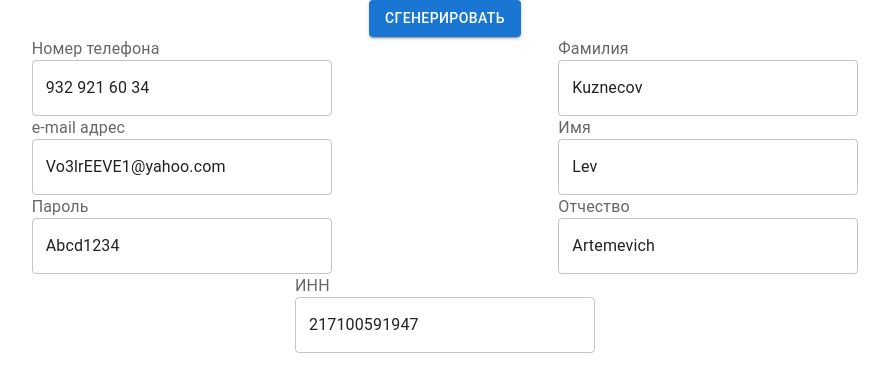
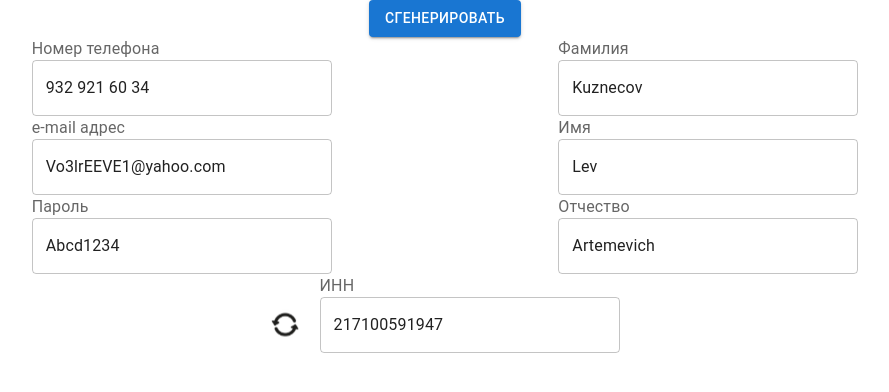
Before and after one commit to Orehik/mock_data_generator, a React (Vite) app: page / in a window 1280 px wide. Shown: the top 392 px of the page, without its empty margins (195-1084 px from the left). Built offline with nearby package versions, Linux system fonts and the light colour scheme.

Commit message:
added the ability to update your personal identification number

```diff
--- a/src/App.css
+++ b/src/App.css
@@ -15,5 +15,6 @@
 }
 
 .box_element {
+  display: flex;
   align-self: center;
 }
--- a/src/App.tsx
+++ b/src/App.tsx
@@ -1,5 +1,6 @@
 import { useEffect, useMemo, useState } from "react";
 
+import { RefreshInn } from "./components/RefreshInn/RefreshInn";
 import { BaseInput } from "./components/BaseInput/BaseInput";
 import { BaseButton } from "./components/Button/Button";
 import { INPUT_LABELS } from "./constants";
@@ -31,6 +32,10 @@ function App() {
   const [firstname, setFirstname] = useState('');
   const [middlename, setMiddlename] = useState('');
   const [inn, setInn] = useState('');
+
+  const innGenerator = () => {
+    setInn(TAXGenerator());
+  }
 
   const getStarted = () => {
     setPhoneNumber(generateRussianPhoneNumber());
@@ -67,8 +72,12 @@ function App() {
                      value={middlename}/>
         </div>
       </div>
-      <BaseInput className="box_element" label={INPUT_LABELS.inn}
-                 value={inn}/>
+      <div className="box_element">
+        <RefreshInn onClick={() => innGenerator()}/>
+        <BaseInput label={INPUT_LABELS.inn}
+                   value={inn}/>
+      </div>
+
     </div>
   )
 }
--- /dev/null
+++ b/src/components/RefreshInn/RefreshInn.css
@@ -0,0 +1,9 @@
+.icon {
+    margin-right: 20px;
+    margin-top: 20px;
+    cursor: pointer;
+}
+
+.icon:active {
+    transform: scale(-0.9);
+}
--- /dev/null
+++ b/src/components/RefreshInn/RefreshInn.tsx
@@ -0,0 +1,12 @@
+import React from 'react';
+import "./RefreshInn.css"
+
+interface IProps {
+  onClick: () => void,
+}
+
+export const RefreshInn = ({onClick}: IProps) => {
+  return (
+    <img src="../../../images/icon.svg" onClick={onClick} className="icon"/>
+  );
+};
```
Also changed, not shown: images/icon.svg (added).
